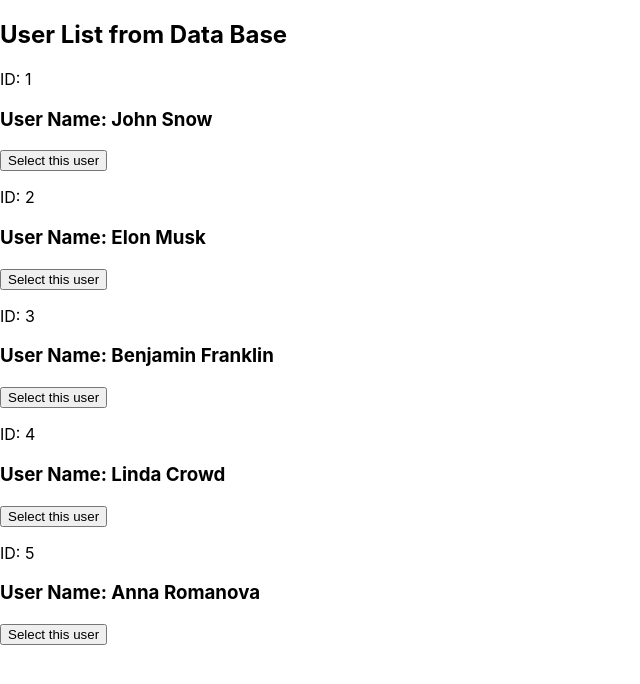
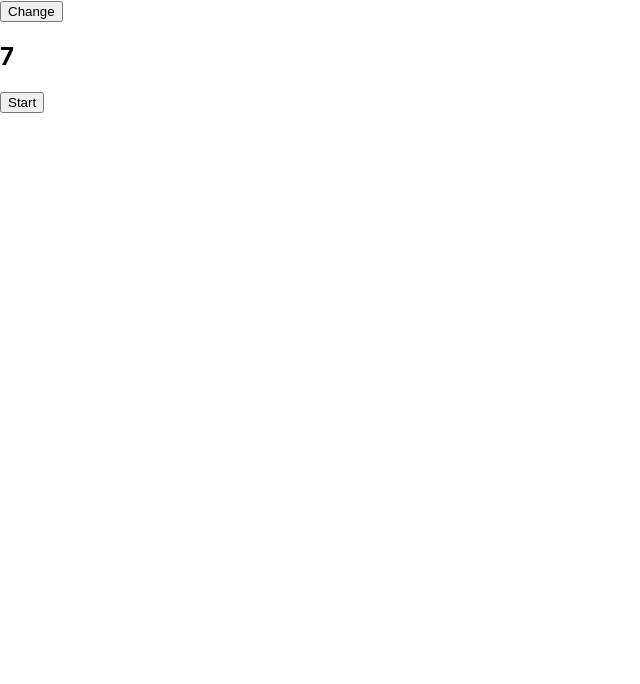
Before and after one commit to mikhael6363/React-practice, a React (Create React App) app: page / in a window 1280 px wide. Shown: the top 684 px of the page, without its empty margins (0-640 px from the left). Built offline with nearby package versions, Linux system fonts and the light colour scheme.

Commit message:
Add simple Stopwatch (Component Lifecycles)

```diff
--- a/src/App.js
+++ b/src/App.js
@@ -1,57 +1,73 @@
-import { Component } from 'react';
+import { useState } from 'react';
 import './App.css';
-import UserList from './components/UserList';
-import SelectedUserList from './components/UserList/SelectedUserList';
+import StopWatch from './components/StopWatch';
 
-const usersDB = [
-  {
-    id: 1,
-    firstName: 'John',
-    lastName: 'Snow',
-  },
-  {
-    id: 2,
-    firstName: 'Elon',
-    lastName: 'Musk',
-  },
-  {
-    id: 3,
-    firstName: 'Benjamin',
-    lastName: 'Franklin',
-  },
-  {
-    id: 4,
-    firstName: 'Linda',
-    lastName: 'Crowd',
-  },
-  {
-    id: 5,
-    firstName: 'Anna',
-    lastName: 'Romanova',
-  },
-];
-
-class App extends Component {
-  constructor(props) {
-    super(props);
-    this.state = {
-      users: usersDB.map((u) => ({ ...u, isSelected: false })),
-    }; // добавили в каждого юзера isSelected
-  }
-  setUsers = (newUsers) => this.setState({ users: newUsers });
-  render() {
-    const { users } = this.state;
-    return (
-      <>
-        <header>
-          <SelectedUserList users={users} />
-        </header>
-        <main>
-          <UserList users={users} setUsers={this.setUsers} />
-        </main>
-      </>
-    );
-  }
+function App(props) {
+  const [isVisible, setIsVisible] = useState(true);
+  return (
+    <>
+      <button onClick={() => setIsVisible(!isVisible)}>Change</button>
+      {isVisible ? <StopWatch /> : null}
+    </>
+  );
 }
 
 export default App;
+
+/*
+  Жизненный цикл Копонента:
+  (детально можно посмотреть в диаграмме)
+
+  1. Монтирование (рождение) => componentDidMount
+  2. Обновление (жизнь) => componentDidUpdate
+  3. Размонтирование (смерть) => componentWillUnmount
+_______________________________________________________________________________
+
+  Порядок действий на примере нашего секундомера:
+  1- constructor
+  2- render
+  3- componentDidMount -> содержит this.start() -> к-й сожержит setState
+  4- render (постоянно обновляет состояние)
+  5- componentDidUpdate (и по кругу 4-5 пункт) render, didUpdate...
+_______________________________________________________________________________
+
+  Что вызывает обновление состояния в React?
+  a. Новые Props
+  b. setState()
+  c. forceUpdate() - плохая практика
+_______________________________________________________________________________
+
+  Методы жизненных циклов:
+  1) "componentDidMount()"
+    => СРАБАТЫВАЕТ ПОСЛЕ ПЕРВОГО РЕНДЕРА
+    Вызывается сразу после монтирования (то есть, вставки компонента в DOM).
+
+  2) "componentDidUpdate(prevProps, prevState, snapshot)"
+    => СРАБАТЫВАЕТ ПОСЛЕ КАЖДОГО РЕНДЕРА, ИСКЛЮЧАЯ ПЕРВЫЙ
+    Вызывается сразу после обновления. Не вызывается при первом рендере. Метод позволяет работать с DOM при обновлении компонента.
+
+  3) "componentWillUnmount()"
+    => РАЗМОНТИРУЕТ (ОСТАНАВЛИВАЕТ) КОМПОНЕНТ
+    Вызывается непосредственно перед размонтированием и удалением компонента. В этом методе выполняется необходимый сброс: отмена таймеров, сетевых запросов и подписок, созданных в componentDidMount().
+
+
+_______________________________________________________________________________
+
+
+
+
+
+_______________________________________________________________________________
+
+
+
+
+
+_______________________________________________________________________________
+
+
+
+
+
+_______________________________________________________________________________
+*/
--- /dev/null
+++ b/src/components/StopWatch/index.jsx
@@ -0,0 +1,46 @@
+import React, { Component } from 'react';
+
+class StopWatch extends Component {
+  constructor(props) {
+    super(props);
+    this.state = {
+      count: 0,
+    };
+    this.intervalId = null;
+    console.log('constructor');
+  }
+
+  start = () => {
+    this.intervalId = setInterval(() => {
+      this.setState({ count: this.state.count + 1 });
+    }, 1000);
+  };
+
+  componentDidMount() { // After first render
+    console.log('componentDidMount');
+    this.start();
+  }
+
+  componentDidUpdate() { // After render except 1st
+    console.log('componentDidUpdate');
+  }
+
+  componentWillUnmount() {
+    console.log('componentWillUnmount');
+    clearInterval(this.intervalId);
+  }
+
+  render() {
+    console.log('render');
+
+    const { count } = this.state;
+    return (
+      <article>
+        <h1>{count}</h1>
+        <button onClick={this.start}>Start</button>
+      </article>
+    );
+  }
+}
+
+export default StopWatch;
```
